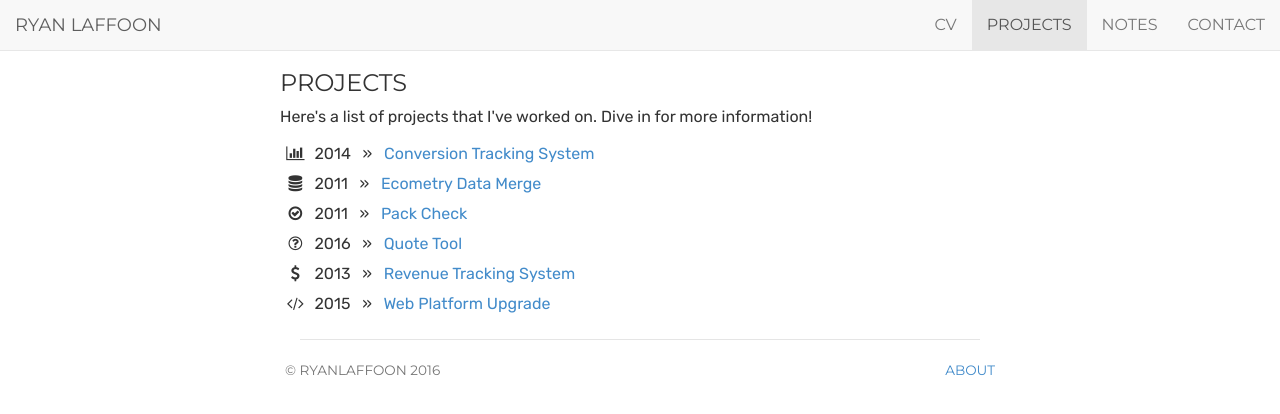
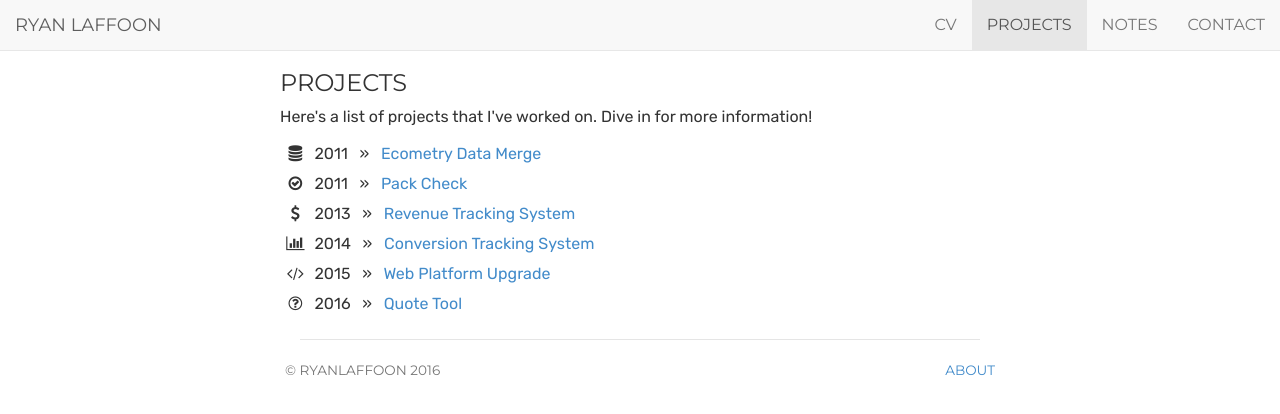
Before and after one commit to ryanlaffoon/ryanlaffoon.github.io, a Jekyll site: the page built from projects/index.html, in a window 1280 px wide. Shown: the top 414 px of the page. Built offline with Jekyll 4.4.1, drawn with Linux system fonts in a browser that asks for light colours.

Commit message:
Update project-list.html

```diff
--- a/_includes/project-list.html
+++ b/_includes/project-list.html
@@ -1,5 +1,6 @@
 <div class="projectlist">
-    {% for project in site.projects | sort: "year" %}
+    {% assign sorted_projects = (site.projects | sort: 'year') %}
+    {% for project in sorted_projects" %}
     <ul class="listprojects list-unstyled">
         <li>
             <span>
```
